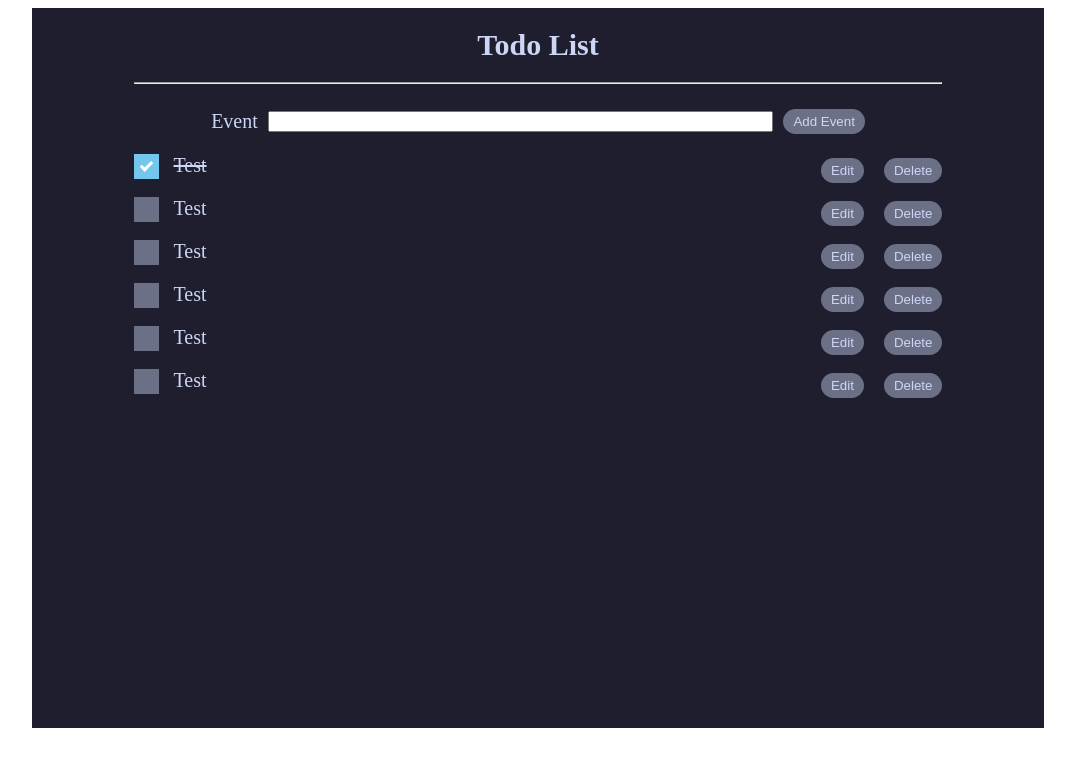
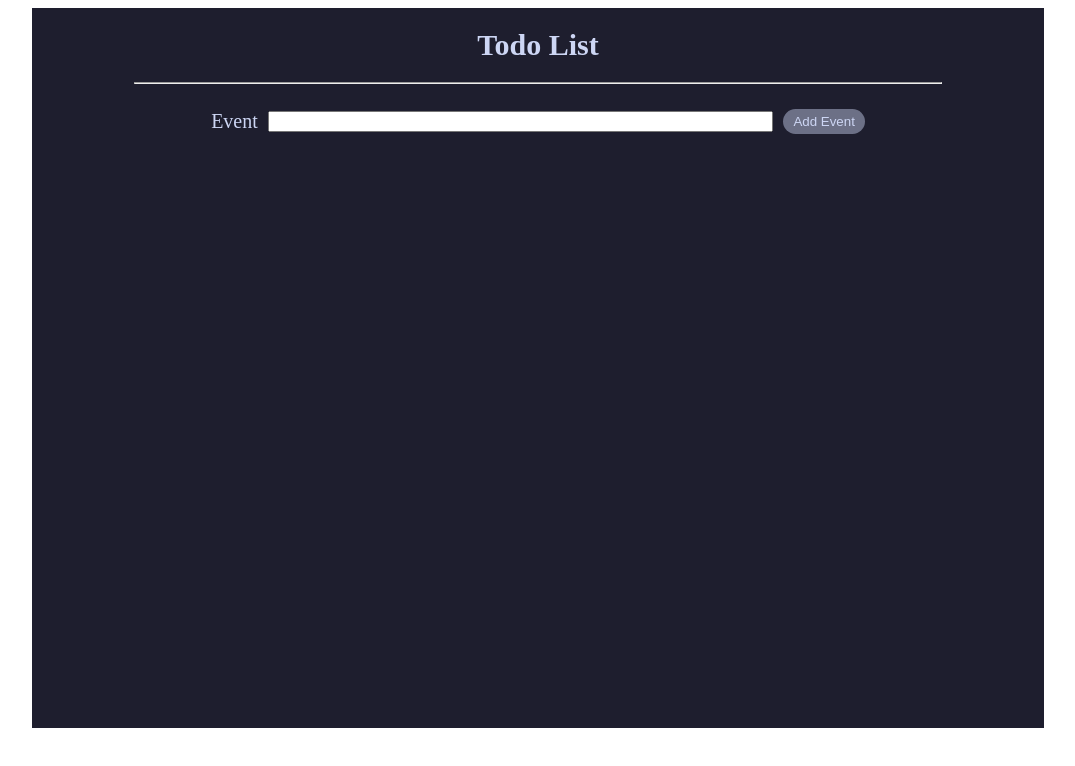
Before and after one commit to Fovir-GitHub/todo-react, a React (Vite) app: page / in a window 1280 px wide. Shown: the top 766 px of the page, without its empty margins (102-1177 px from the left). Built offline with nearby package versions, Linux system fonts and the light colour scheme.

Commit message:
feat: Enable the todo list to add events.

```diff
--- a/src/App.jsx
+++ b/src/App.jsx
@@ -1,9 +1,31 @@
-import React from "react";
+import React, { useEffect, useState } from "react";
 import MyButton from "./components/MyButton/MyButton";
 import TodoEvent from "./components/TodoEvent/TodoEvent";
-import MyCheckBox from "./components/MyCheckBox/MyCheckBox";
 
 export default function App() {
+  const [inputContent, setInputContent] = useState("");
+  const [todoEvents, setTodoEvents] = useState([]);
+
+  useEffect(() => {
+    const saved = localStorage.getItem("todo-events");
+    if (saved) setTodoEvents(JSON.parse(saved));
+  }, []);
+
+  function handleSave(eventArray) {
+    localStorage.setItem("todo-events", JSON.stringify(eventArray));
+  }
+
+  function handleSubmit(e) {
+    e.preventDefault();
+    const newEvent = { name: inputContent, done: false };
+    setTodoEvents((prevEvents) => {
+      const updated = [...prevEvents, newEvent];
+      handleSave(updated);
+      return updated;
+    });
+    setInputContent("");
+  }
+
   return (
     <>
       <div className="todo-panel">
@@ -13,24 +35,27 @@ export default function App() {
         </div>
 
         <div className="new-event">
-          <form method="post">
+          <form method="get" onSubmit={handleSubmit}>
             <label htmlFor="event-content">Event</label>
             <textarea
               name="event-content"
               className="event-content"
               rows={1}
+              value={inputContent}
+              onChange={(e) => setInputContent(e.target.value)}
             ></textarea>
-            <MyButton type="button" text="Add Event" />
+            <MyButton type="submit" text="Add Event" />
           </form>
         </div>
 
         <div className="todo-list">
-          <TodoEvent eventName={"Test"} done={"true"} />
-          <TodoEvent eventName={"Test"} />
-          <TodoEvent eventName={"Test"} />
-          <TodoEvent eventName={"Test"} />
-          <TodoEvent eventName={"Test"} />
-          <TodoEvent eventName={"Test"} />
+          {todoEvents.map((todo, index) => (
+            <TodoEvent
+              key={index}
+              eventName={todo.name}
+              done={todo.done}
+            />
+          ))}
         </div>
       </div>
     </>
```
